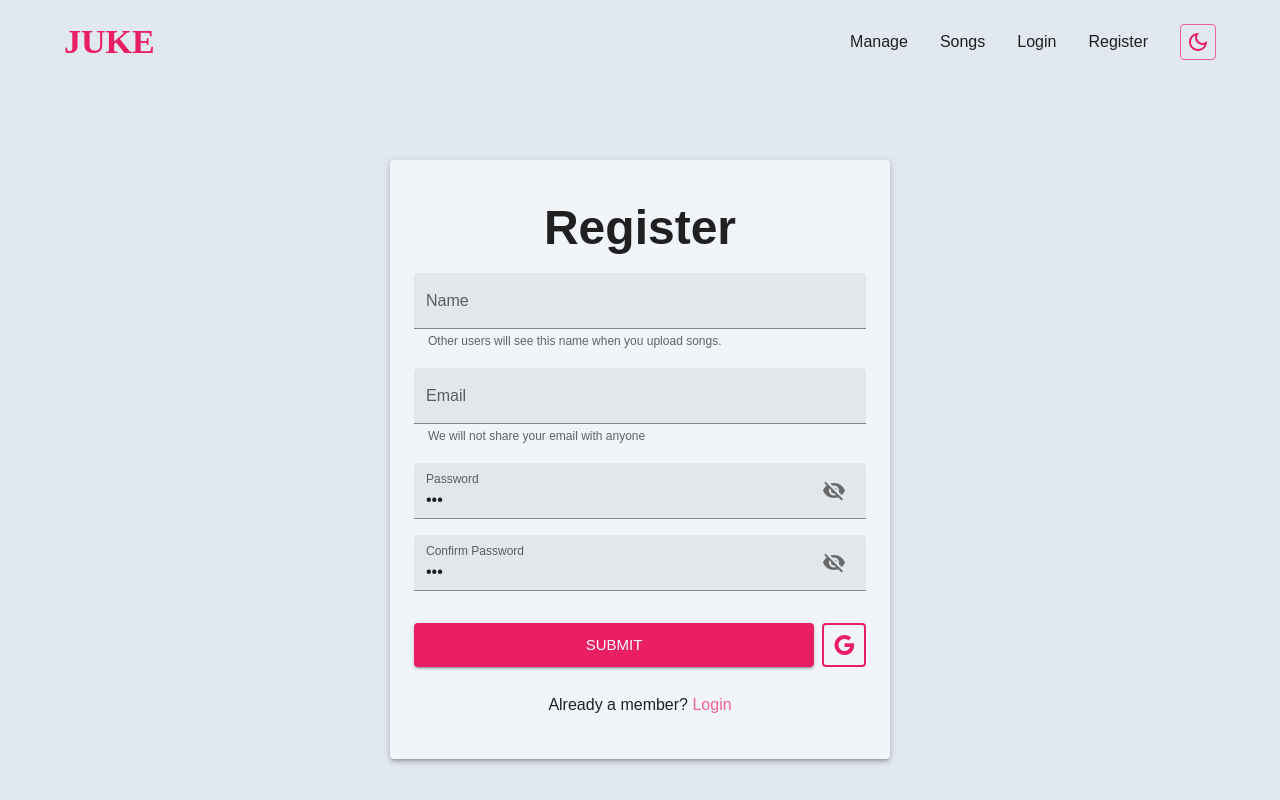
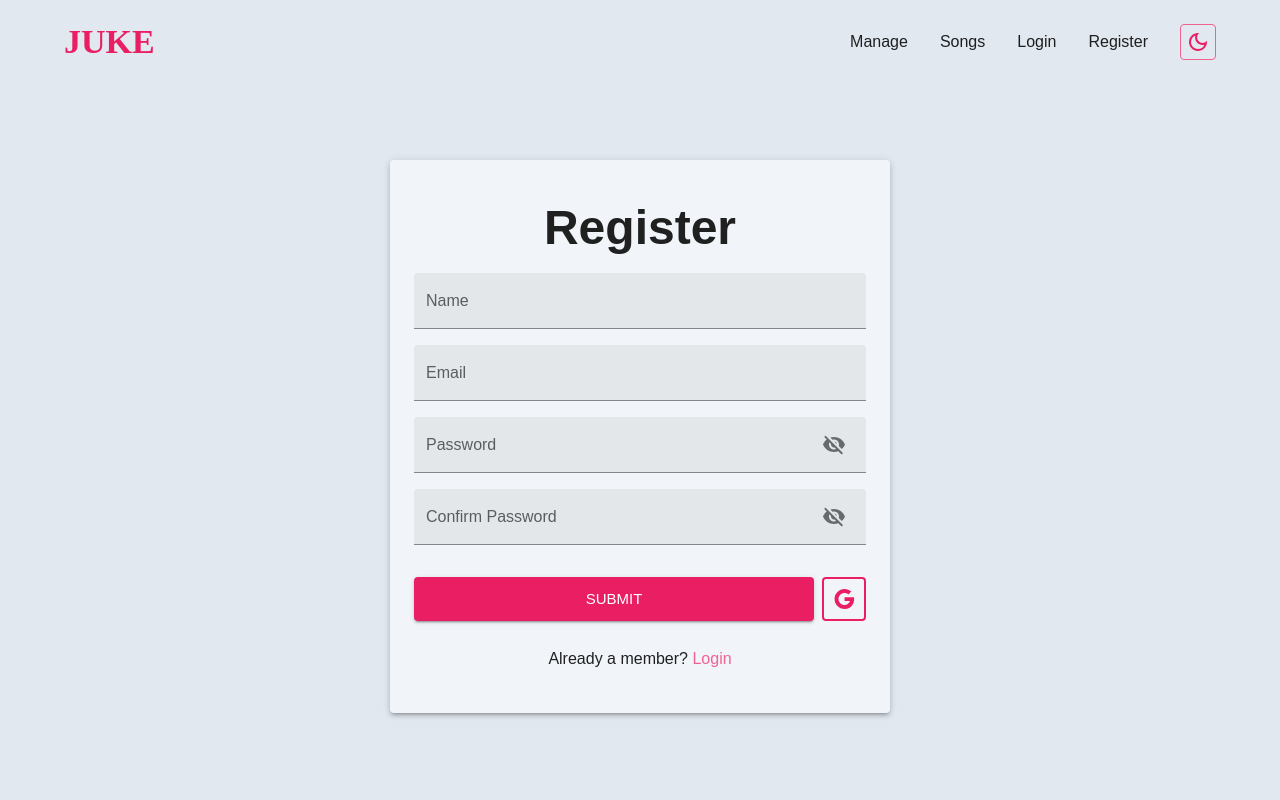
Before and after one commit to PTMeen/juke, a React (Vite) app: page /auth/register in a window 1280 px wide. Built offline with nearby package versions, Linux system fonts and the light colour scheme.

Commit message:
add login and register form validation

```diff
--- a/package.json
+++ b/package.json
@@ -13,10 +13,12 @@
     "@emotion/styled": "^11.10.6",
     "@mui/icons-material": "^5.11.11",
     "@mui/material": "^5.11.13",
+    "formik": "^2.2.9",
     "lottie-react": "^2.4.0",
     "react": "^18.2.0",
     "react-dom": "^18.2.0",
-    "react-router-dom": "^6.9.0"
+    "react-router-dom": "^6.9.0",
+    "yup": "^1.0.2"
   },
   "devDependencies": {
     "@types/react": "^18.0.28",
--- a/src/components/auth/GoogleSigninButton.tsx
+++ b/src/components/auth/GoogleSigninButton.tsx
@@ -5,6 +5,7 @@ function GoogleSigninButton() {
   return (
     <Tooltip title="Sign in with Google" arrow placement="top">
       <IconButton
+        type="button"
         color="primary"
         sx={(theme) => ({
           border: `2px solid ${theme.palette.primary.main}`,
--- a/src/components/auth/LoginForm.tsx
+++ b/src/components/auth/LoginForm.tsx
@@ -8,10 +8,24 @@ import {
   Link,
 } from "@mui/material";
 import { Link as RLink } from "react-router-dom";
+import { useFormik } from "formik";
+
 import GoogleSigninButton from "./GoogleSigninButton";
 import PasswordInput from "./PasswordInput";
+import { LoginFormData } from "../../types/auth";
+import { loginSchema } from "../../utils/formValidation";
 
 function LoginForm() {
+  const handleSubmit = (values: LoginFormData) => {};
+
+  const formik = useFormik({
+    initialValues: {
+      email: "",
+      password: "",
+    },
+    validationSchema: loginSchema,
+    onSubmit: handleSubmit,
+  });
   return (
     <Paper sx={{ px: 3, py: 5, maxWidth: "500px", mx: "auto" }} elevation={3}>
       <Typography
@@ -23,19 +37,30 @@ function LoginForm() {
       >
         Login
       </Typography>
-      <Box component="form" autoComplete="off">
+      <Box component="form" autoComplete="off" onSubmit={formik.handleSubmit}>
         <Stack spacing={2}>
           <TextField
             fullWidth
             type="email"
             label="Email"
-            helperText="We will not share your email with anyone"
+            name="email"
             variant="filled"
+            value={formik.values.email}
+            onChange={formik.handleChange}
+            error={formik.touched.email && Boolean(formik.errors.email)}
+            helperText={formik.touched.email && formik.errors.email}
           />
-          <PasswordInput label="Password" value="123" onChange={() => {}} />
+          <PasswordInput
+            label="Password"
+            name="password"
+            value={formik.values.password}
+            onChange={formik.handleChange}
+            error={formik.touched.password && Boolean(formik.errors.password)}
+            helperText={formik.touched.password && formik.errors.password}
+          />
         </Stack>
         <Stack direction="row" mt={4} spacing={1}>
-          <Button variant="contained" fullWidth size="large">
+          <Button type="submit" variant="contained" fullWidth size="large">
             Submit
           </Button>
           <GoogleSigninButton />
--- a/src/components/auth/PasswordInput.tsx
+++ b/src/components/auth/PasswordInput.tsx
@@ -6,9 +6,19 @@ import VisibilityOffRoundedIcon from "@mui/icons-material/VisibilityOffRounded";
 interface IProps {
   value: string;
   label: string;
-  onChange: () => void;
+  onChange: (e: React.ChangeEvent) => void;
+  name: string;
+  error: boolean | undefined;
+  helperText?: string | false | undefined;
 }
-function PasswordInput({ onChange, value, label }: IProps) {
+function PasswordInput({
+  onChange,
+  value,
+  label,
+  error,
+  name,
+  helperText,
+}: IProps) {
   const [showPassword, setShowPassword] = useState(false);
 
   const toggleVisibility = () => {
@@ -23,6 +33,9 @@ function PasswordInput({ onChange, value, label }: IProps) {
       variant="filled"
       value={value}
       onChange={onChange}
+      name={name}
+      error={error}
+      helperText={helperText}
       InputProps={{
         endAdornment: (
           <InputAdornment position="end">
--- a/src/components/auth/RegisterForm.tsx
+++ b/src/components/auth/RegisterForm.tsx
@@ -7,11 +7,28 @@ import {
   Button,
   Link,
 } from "@mui/material";
+import { useFormik } from "formik";
 import { Link as RLink } from "react-router-dom";
+import { RegisterFormData } from "../../types/auth";
+import { registerSchema } from "../../utils/formValidation";
+
 import GoogleSigninButton from "./GoogleSigninButton";
 import PasswordInput from "./PasswordInput";
 
 function RegisterForm() {
+  const handleSubmit = (values: RegisterFormData) => {};
+
+  const formik = useFormik({
+    initialValues: {
+      name: "",
+      email: "",
+      password: "",
+      confirmPassword: "",
+    },
+    validationSchema: registerSchema,
+    onSubmit: handleSubmit,
+  });
+
   return (
     <Paper sx={{ px: 3, py: 5, maxWidth: "500px", mx: "auto" }} elevation={3}>
       <Typography
@@ -23,30 +40,53 @@ function RegisterForm() {
       >
         Register
       </Typography>
-      <Box component="form" autoComplete="off">
+      <Box component="form" autoComplete="off" onSubmit={formik.handleSubmit}>
         <Stack spacing={2}>
           <TextField
             fullWidth
             label="Name"
             variant="filled"
-            helperText="Other users will see this name when you upload songs."
+            name="name"
+            value={formik.values.name}
+            onChange={formik.handleChange}
+            error={formik.touched.name && Boolean(formik.errors.name)}
+            helperText={formik.touched.name && formik.errors.name}
           />
           <TextField
             fullWidth
             type="email"
             label="Email"
-            helperText="We will not share your email with anyone"
+            name="email"
             variant="filled"
+            value={formik.values.email}
+            onChange={formik.handleChange}
+            error={formik.touched.email && Boolean(formik.errors.email)}
+            helperText={formik.touched.email && formik.errors.email}
           />
-          <PasswordInput label="Password" value="123" onChange={() => {}} />
+          <PasswordInput
+            label="Password"
+            name="password"
+            value={formik.values.password}
+            onChange={formik.handleChange}
+            error={formik.touched.password && Boolean(formik.errors.password)}
+            helperText={formik.touched.password && formik.errors.password}
+          />
           <PasswordInput
             label="Confirm Password"
-            value="123"
-            onChange={() => {}}
+            name="confirmPassword"
+            value={formik.values.confirmPassword}
+            onChange={formik.handleChange}
+            error={
+              formik.touched.confirmPassword &&
+              Boolean(formik.errors.confirmPassword)
+            }
+            helperText={
+              formik.touched.confirmPassword && formik.errors.confirmPassword
+            }
           />
         </Stack>
         <Stack direction="row" mt={4} spacing={1}>
-          <Button variant="contained" fullWidth size="large">
+          <Button type="submit" variant="contained" fullWidth size="large">
             Submit
           </Button>
           <GoogleSigninButton />
--- /dev/null
+++ b/src/types/auth.ts
@@ -0,0 +1,11 @@
+export interface RegisterFormData {
+  name: string;
+  email: string;
+  password: string;
+  confirmPassword: string;
+}
+
+export interface LoginFormData {
+  email: string;
+  password: string;
+}
--- /dev/null
+++ b/src/utils/formValidation.ts
@@ -0,0 +1,33 @@
+import * as yup from "yup";
+
+const registerSchema = yup.object({
+  name: yup
+    .string()
+    .required("Name is required")
+    .max(30, "Name cannot be longer than 30 letters"),
+  email: yup
+    .string()
+    .email("Enter a valid email")
+    .required("Email is required"),
+  password: yup
+    .string()
+    .min(8, "Password should be of minimum 8 characters length")
+    .required("Password is required"),
+  confirmPassword: yup
+    .string()
+    .required("Confirmation password required")
+    .oneOf([yup.ref("password")], "Passwords must match"),
+});
+
+const loginSchema = yup.object({
+  email: yup
+    .string()
+    .email("Enter a valid email")
+    .required("Email is required"),
+  password: yup
+    .string()
+    .min(8, "Password should be of minimum 8 characters length")
+    .required("Password is required"),
+});
+
+export { registerSchema, loginSchema };
```
Also changed, not shown: 1 other file (tests, documents, lock files or other folders).
